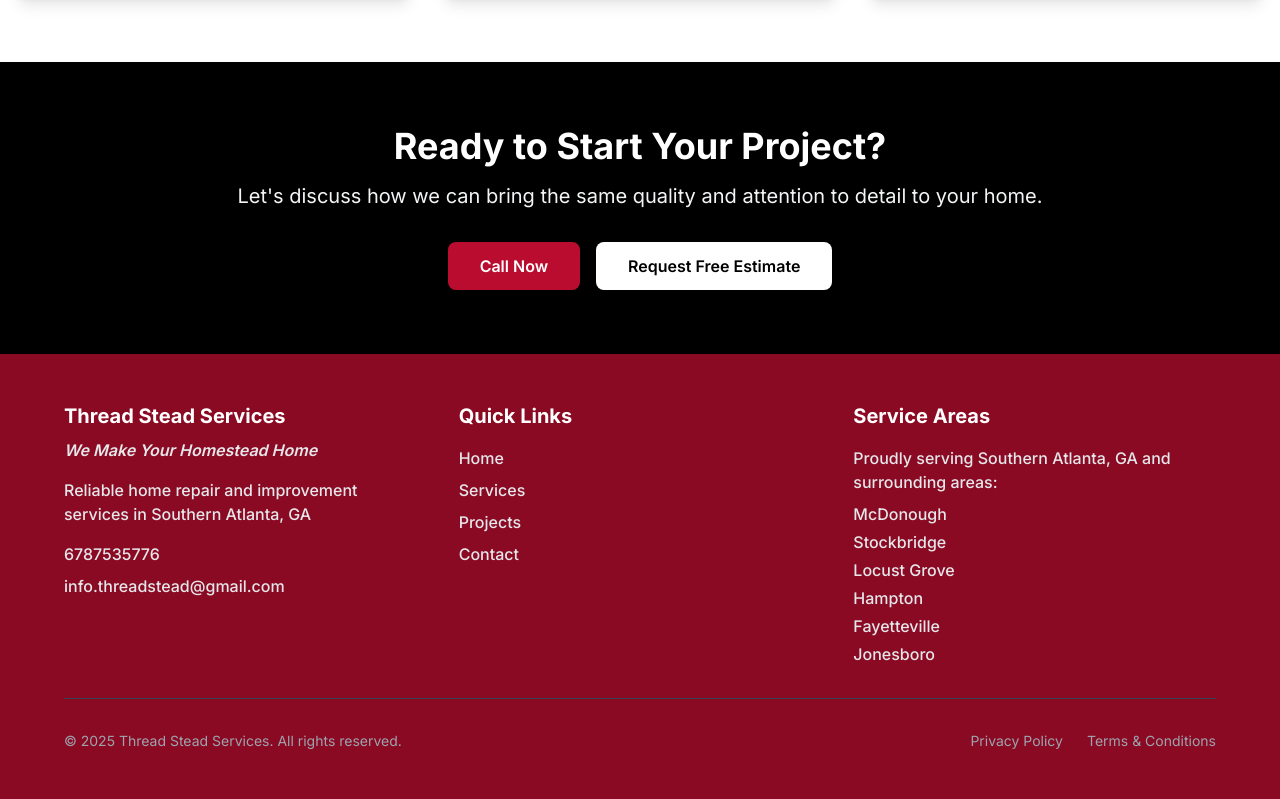
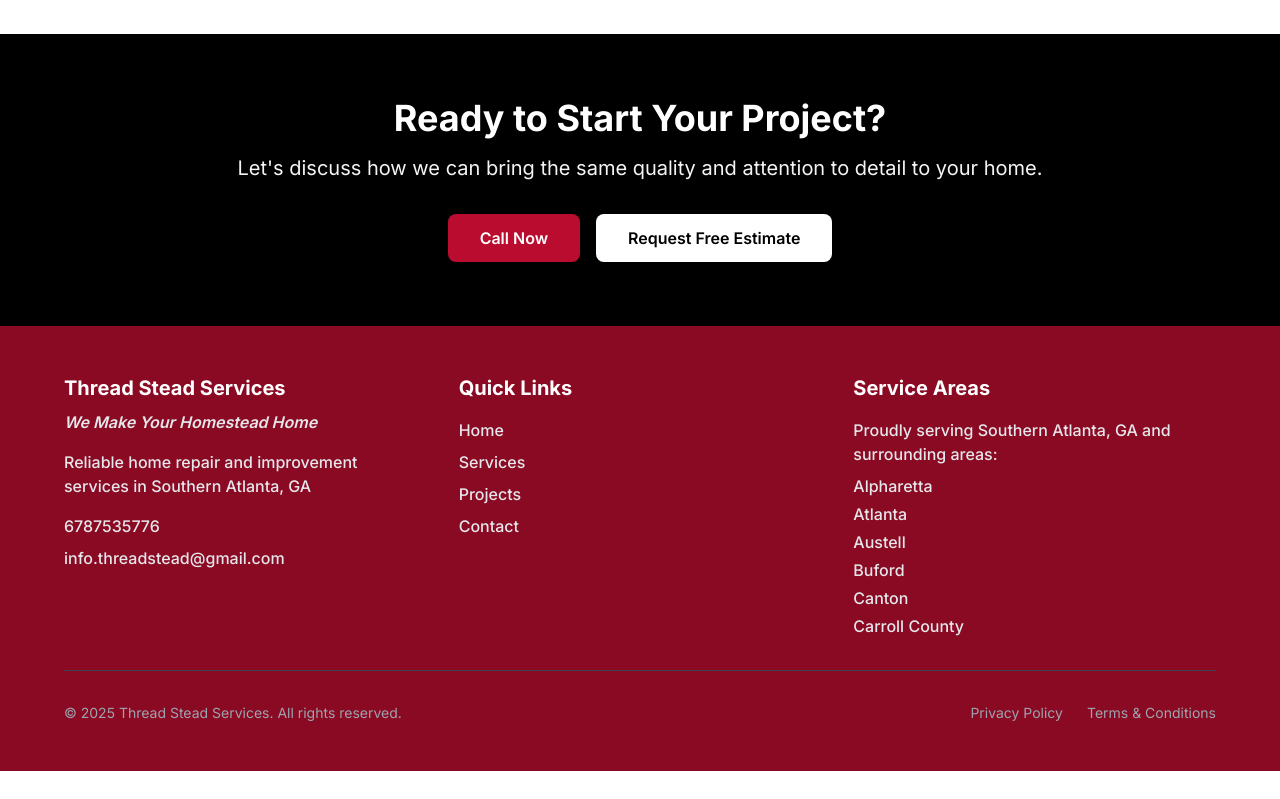
Before and after one commit to ToryThompsonMFTECH/ThreadSteadServices_2025, a Next.js app: page /projects in a window 1280 px wide. Shown: the part 2809-3608 px from the top of the page. After the commit the page ends 3580 px from the top, so only its background shows below. Built offline with nearby package versions, Linux system fonts and the light colour scheme.

Commit message:
Add service and area selection to callback form, expand service areas to include metro Atlanta counties, and improve email error logging

```diff
--- a/app/api/contact/route.ts
+++ b/app/api/contact/route.ts
@@ -85,9 +85,17 @@ ${body.referral ? `How did you hear about us: ${body.referral}` : ''}
 
     // Send email (if SMTP is configured)
     const transporter = getTransporter()
+    console.log('Email configuration check:', {
+      hasTransporter: !!transporter,
+      SMTP_HOST: process.env.SMTP_HOST,
+      SMTP_USER: process.env.SMTP_USER ? '***configured***' : 'missing',
+      SMTP_PASS: process.env.SMTP_PASS ? '***configured***' : 'missing',
+      to: siteConfig.email,
+    })
+
     if (transporter) {
       try {
-        await transporter.sendMail({
+        const info = await transporter.sendMail({
           from: process.env.SMTP_FROM || process.env.SMTP_USER,
           to: siteConfig.email,
           replyTo: body.email,
@@ -105,16 +113,28 @@ ${body.referral ? `How did you hear about us: ${body.referral}` : ''}
             ${body.referral ? `<p><strong>How did you hear about us:</strong> ${body.referral}</p>` : ''}
           `,
         })
-      } catch (emailError) {
-        // Log error but don't fail the request
-        console.error('Email sending failed:', emailError)
+        console.log('Email sent successfully:', info.messageId)
+      } catch (emailError: any) {
+        // Log detailed error
+        console.error('Email sending failed:', {
+          message: emailError.message,
+          code: emailError.code,
+          command: emailError.command,
+          response: emailError.response,
+          responseCode: emailError.responseCode,
+        })
+        // Still return success to user, but log the error
       }
     } else {
       // Log to console if email is not configured
       console.log('=== CONTACT FORM SUBMISSION ===')
+      console.log('SMTP not configured. Missing:', {
+        SMTP_HOST: !process.env.SMTP_HOST,
+        SMTP_USER: !process.env.SMTP_USER,
+        SMTP_PASS: !process.env.SMTP_PASS,
+      })
       console.log(emailContent)
       console.log('=== END SUBMISSION ===')
-      console.log('\nTODO: Configure SMTP settings in .env.local to enable email sending')
     }
 
     return NextResponse.json(
--- a/components/CallbackHeroForm.tsx
+++ b/components/CallbackHeroForm.tsx
@@ -10,6 +10,8 @@ interface CallbackHeroFormData {
   email: string
   phone: string
   zipCode: string
+  service: string
+  area: string
   smsOptIn: boolean
   honeypot?: string
 }
@@ -29,9 +31,19 @@ export default function CallbackHeroForm() {
     email: '',
     phone: '',
     zipCode: '',
+    service: '',
+    area: '',
     smsOptIn: false,
     honeypot: '',
   })
+
+  // Get all services from categories and sort alphabetically
+  const allServices = siteConfig.serviceCategories
+    .flatMap(category => category.services.map(service => service.name))
+    .sort()
+
+  // Sort service areas alphabetically
+  const sortedServiceAreas = [...siteConfig.serviceAreas].sort()
   const [errors, setErrors] = useState<CallbackHeroFormErrors>({})
   const [isSubmitting, setIsSubmitting] = useState(false)
   const [submitStatus, setSubmitStatus] = useState<'idle' | 'success' | 'error'>('idle')
@@ -93,8 +105,9 @@ export default function CallbackHeroForm() {
           name: `${formData.firstName} ${formData.lastName}`,
           email: formData.email,
           phone: formData.phone,
-          service: 'Callback Request',
-          details: `ZIP Code: ${formData.zipCode}, SMS Opt-in: ${formData.smsOptIn ? 'Yes' : 'No'}`,
+          service: formData.service || 'Callback Request',
+          address: formData.area || formData.zipCode,
+          details: `Service: ${formData.service || 'Not specified'}\nArea: ${formData.area || 'Not specified'}\nZIP Code: ${formData.zipCode}\nSMS Opt-in: ${formData.smsOptIn ? 'Yes' : 'No'}`,
         }),
       })
 
@@ -107,6 +120,8 @@ export default function CallbackHeroForm() {
           email: '',
           phone: '',
           zipCode: '',
+          service: '',
+          area: '',
           smsOptIn: false,
           honeypot: '',
         })
@@ -168,6 +183,49 @@ export default function CallbackHeroForm() {
           autoComplete="off"
           aria-hidden="true"
         />
+
+        {/* Service and Area Selection */}
+        <div className="grid grid-cols-1 md:grid-cols-2 gap-4">
+          <div>
+            <label htmlFor="callback-service" className="block text-sm font-semibold text-gray-800 mb-1">
+              Service Needed (Optional)
+            </label>
+            <select
+              id="callback-service"
+              name="service"
+              value={formData.service}
+              onChange={handleChange}
+              className="w-full px-4 py-2.5 border border-gray-300 rounded-lg focus:ring-2 focus:ring-primary focus:border-primary"
+            >
+              <option value="">Select a service...</option>
+              {allServices.map((service, index) => (
+                <option key={index} value={service}>
+                  {service}
+                </option>
+              ))}
+            </select>
+          </div>
+
+          <div>
+            <label htmlFor="callback-area" className="block text-sm font-semibold text-gray-800 mb-1">
+              Service Area (Optional)
+            </label>
+            <select
+              id="callback-area"
+              name="area"
+              value={formData.area}
+              onChange={handleChange}
+              className="w-full px-4 py-2.5 border border-gray-300 rounded-lg focus:ring-2 focus:ring-primary focus:border-primary"
+            >
+              <option value="">Select your area...</option>
+              {sortedServiceAreas.map((area, index) => (
+                <option key={index} value={area}>
+                  {area}
+                </option>
+              ))}
+            </select>
+          </div>
+        </div>
 
         {/* Personal Information - Single Row */}
         <div className="grid grid-cols-1 md:grid-cols-5 gap-4 items-end">
--- a/config/site.ts
+++ b/config/site.ts
@@ -23,14 +23,63 @@ export const siteConfig = {
   phone: '6787535776',
   email: 'info.threadstead@gmail.com',
   serviceAreas: [
+    'Alpharetta',
+    'Atlanta',
+    'Austell',
+    'Buford',
+    'Canton',
+    'Carroll County',
+    'Carrollton',
+    'Cherokee County',
+    'Clayton County',
+    'Cobb County',
+    'College Park',
+    'Conyers',
+    'Coweta County',
+    'Covington',
+    'Cumming',
+    'Dallas',
+    'Dawson County',
+    'DeKalb County',
+    'Decatur',
+    'Douglas County',
+    'Douglasville',
+    'Duluth',
+    'East Point',
+    'Fayette County',
+    'Fayetteville',
+    'Forest Park',
+    'Forsyth County',
+    'Fulton County',
+    'Gwinnett County',
+    'Griffin',
+    'Hampton',
+    'Henry County',
+    'Hiram',
+    'Jonesboro',
+    'Kennesaw',
+    'Lawrenceville',
+    'Lithonia',
+    'Locust Grove',
+    'Mableton',
+    'Marietta',
     'McDonough',
+    'Newnan',
+    'Norcross',
+    'Paulding County',
+    'Peachtree City',
+    'Powder Springs',
+    'Rockdale County',
+    'Roswell',
+    'Sandy Springs',
+    'Smyrna',
+    'Spalding County',
     'Stockbridge',
-    'Locust Grove',
-    'Hampton',
-    'Fayetteville',
-    'Jonesboro',
-    'Griffin',
-    'Peachtree City',
+    'Stone Mountain',
+    'Tucker',
+    'Union City',
+    'Villa Rica',
+    'Woodstock',
   ],
   serviceCategories: [
     {
```
